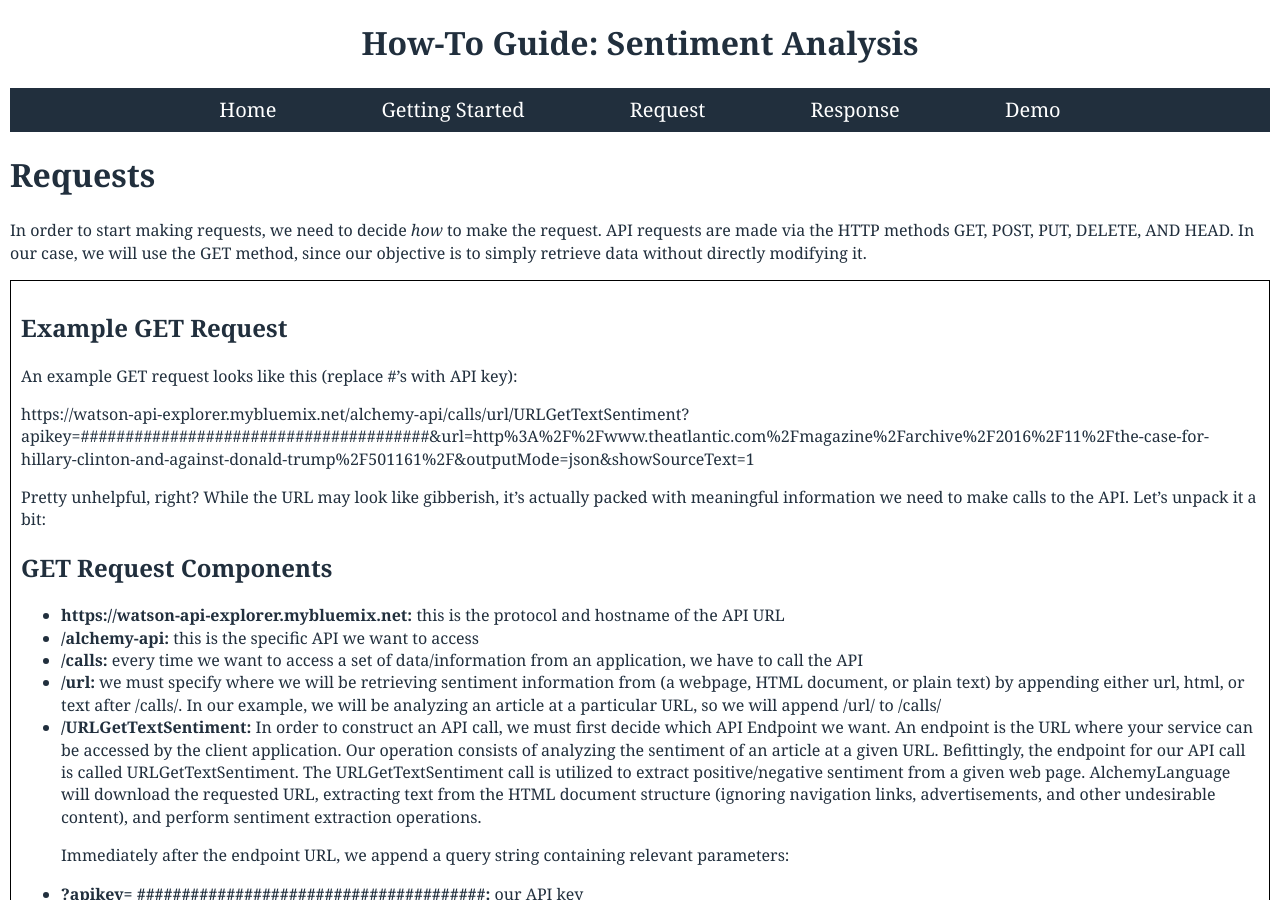
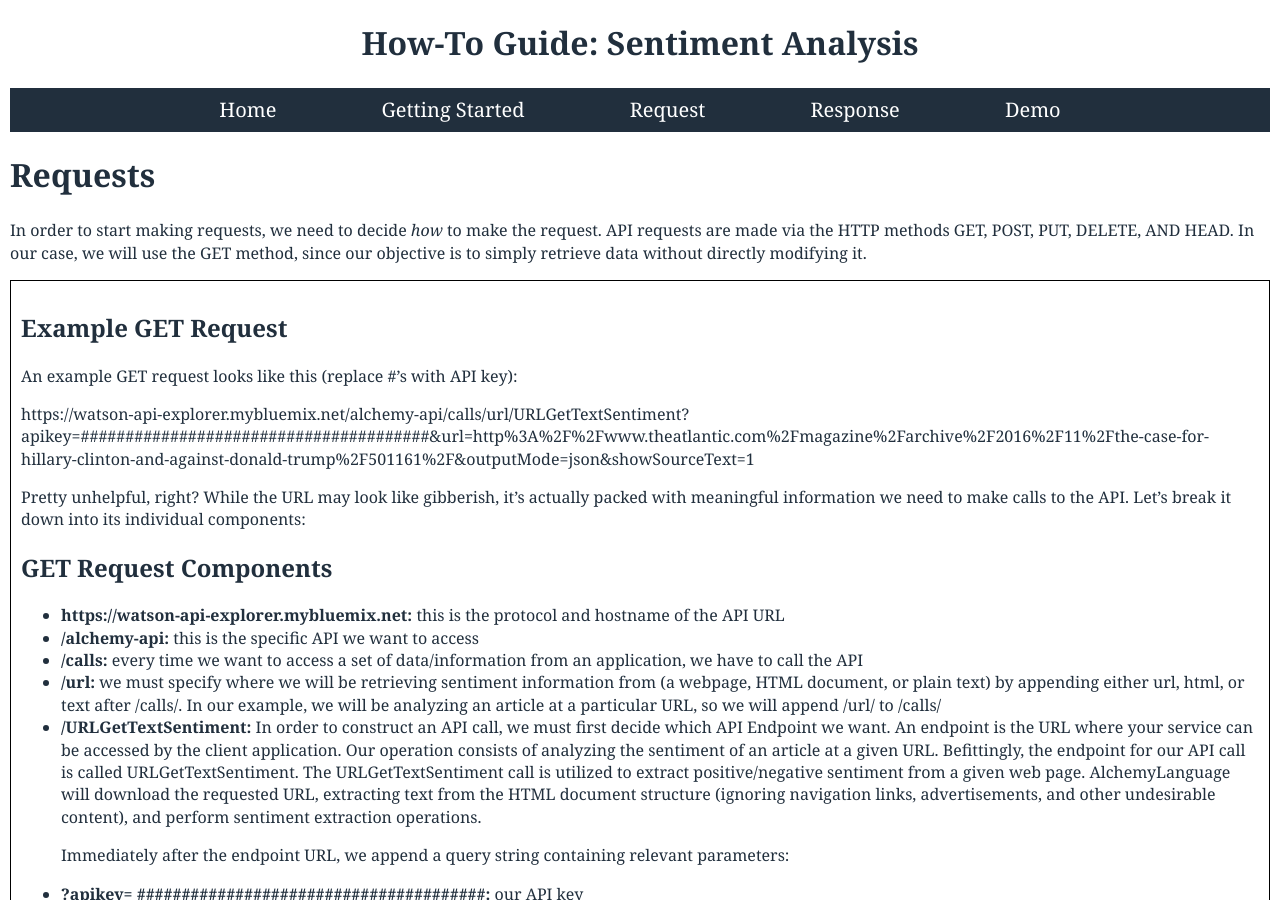
Before and after one commit to lenaz/How-To-Guide, a Jekyll site: the page built from request.html, in a window 1280 px wide and 900 px high. Built offline with Jekyll 4.4.1, drawn with Linux system fonts in a browser that asks for light colours; Markdown is read by kramdown in place of the engine named in the settings.

Commit message:
Update request.html

```diff
--- a/request.html
+++ b/request.html
@@ -14,7 +14,7 @@ layout: default
 
 <p>https://watson-api-explorer.mybluemix.net/alchemy-api/calls/url/URLGetTextSentiment?apikey=#######################################&amp;url=http%3A%2F%2Fwww.theatlantic.com%2Fmagazine%2Farchive%2F2016%2F11%2Fthe-case-for-hillary-clinton-and-against-donald-trump%2F501161%2F&amp;outputMode=json&amp;showSourceText=1</p>
 
-<p>Pretty unhelpful, right? While the URL may look like gibberish, it’s actually packed with meaningful information we need to make calls to the API. Let’s unpack it a bit:</p>
+<p>Pretty unhelpful, right? While the URL may look like gibberish, it’s actually packed with meaningful information we need to make calls to the API. Let’s break it down into its individual components:</p>
 
   <h2>GET Request Components</h2>
 
```
